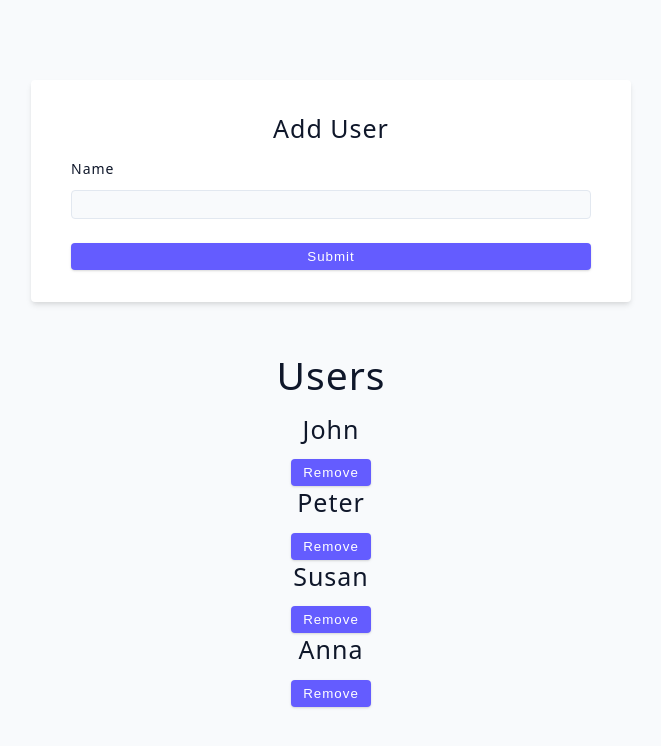
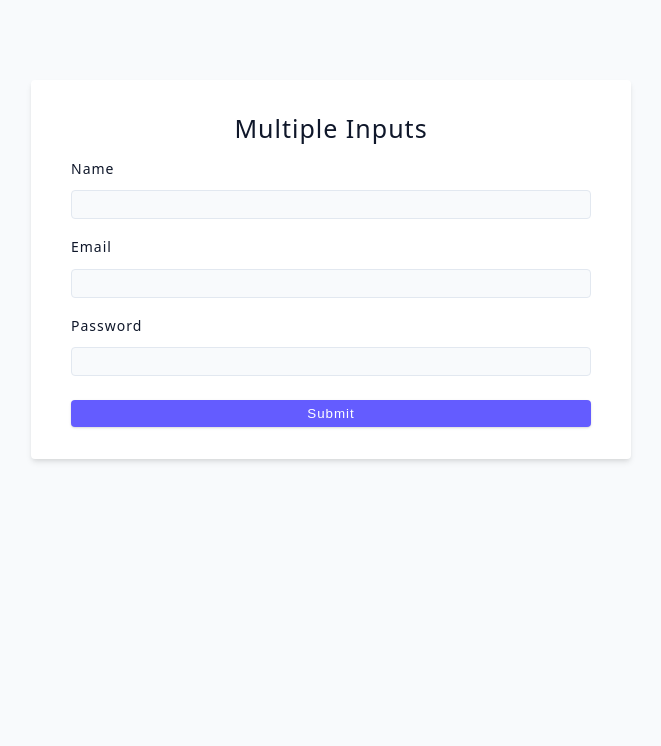
Before and after one commit to t-vanderwolk/Udemy-Advanced-React, a React (Vite) app: page / in a window 1280 px wide. Shown: the top 746 px of the page, without its empty margins (309-970 px from the left). Built offline with nearby package versions, Linux system fonts and the light colour scheme.

Commit message:
Multiple Inputs

```diff
--- a/src/App.jsx
+++ b/src/App.jsx
@@ -1,4 +1,4 @@
-import Starter from './tutorial/06-forms/starter/02-user-challenge';
+import Starter from './tutorial/06-forms/starter/03-multiple-inputs';
 
 function App() {
   return(
--- a/src/tutorial/06-forms/starter/03-multiple-inputs.jsx
+++ b/src/tutorial/06-forms/starter/03-multiple-inputs.jsx
@@ -1,28 +1,52 @@
+import { useState } from "react";
+
 const MultipleInputs = () => {
+  const [user, setUser] = useState({
+    name:'',
+    email:'',
+    password: '',
+  });
+
+const handleChange = (e) => {
+// console.log(e.target.name);
+// console.log(e.target.value);
+setUser({...user, [e.target.name]: e.target.value })
+};
+
+const handleSubmit = (e) => {
+e.preventDefault()
+console.log(user);
+};
+
+
   return (
     <div>
-      <form className='form'>
+      <form className='form' onSubmit={handleSubmit}>
         <h4>Multiple Inputs</h4>
         {/* name */}
         <div className='form-row'>
           <label htmlFor='name' className='form-label'>
             name
           </label>
-          <input type='text' className='form-input' id='name' />
+          <input type='text' className='form-input' id='name'
+          value={user.name} onChange={handleChange} name="name"/>
         </div>
         {/* email */}
         <div className='form-row'>
           <label htmlFor='email' className='form-label'>
             Email
           </label>
-          <input type='email' className='form-input' id='email' />
+          <input type='email' className='form-input' id='email'
+          value={user.email} onChange={handleChange} name="email" />
+
         </div>
         {/* email */}
         <div className='form-row'>
           <label htmlFor='password' className='form-label'>
             Password
           </label>
-          <input type='password' className='form-input' id='password' />
+          <input type='password' className='form-input' id='password'
+          value={user.password} onChange={handleChange} name="password"/>
         </div>
 
         <button type='submit' className='btn btn-block'>
```
